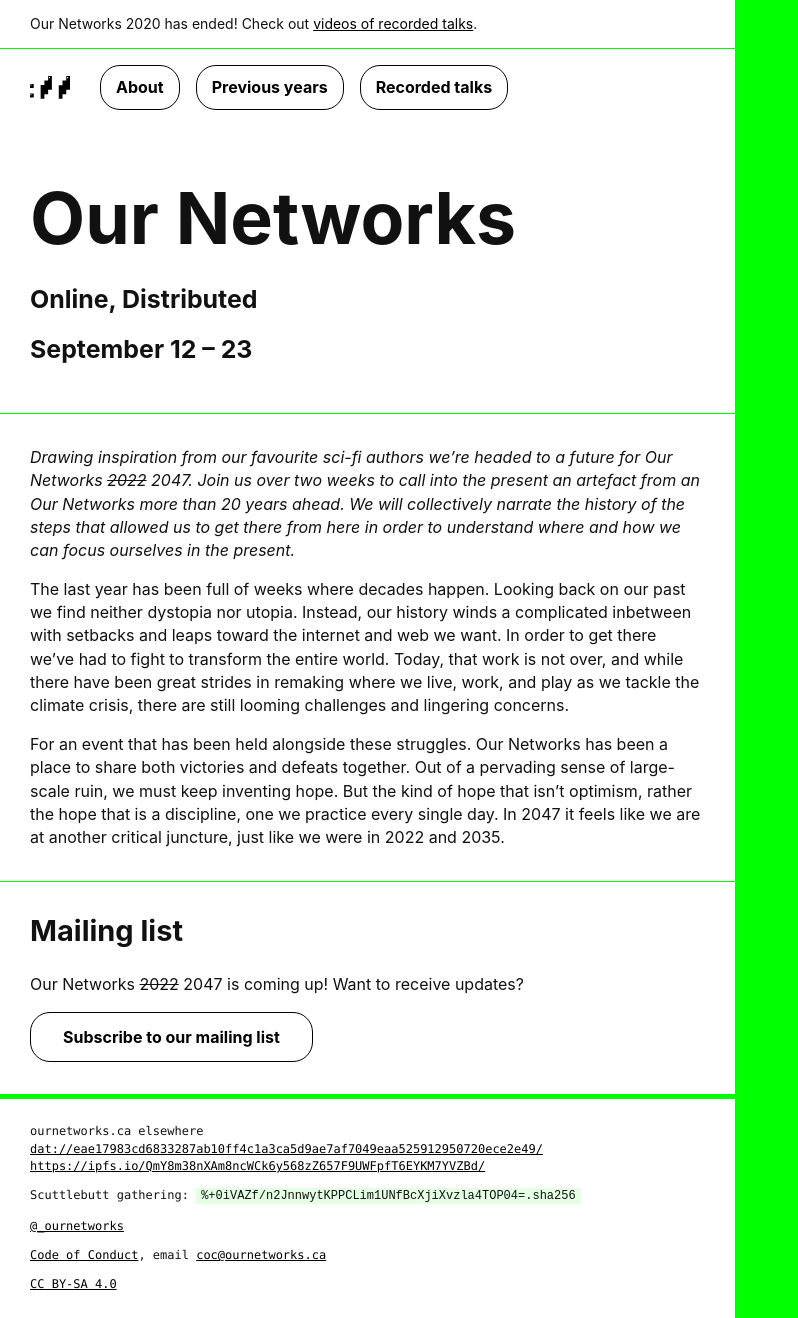
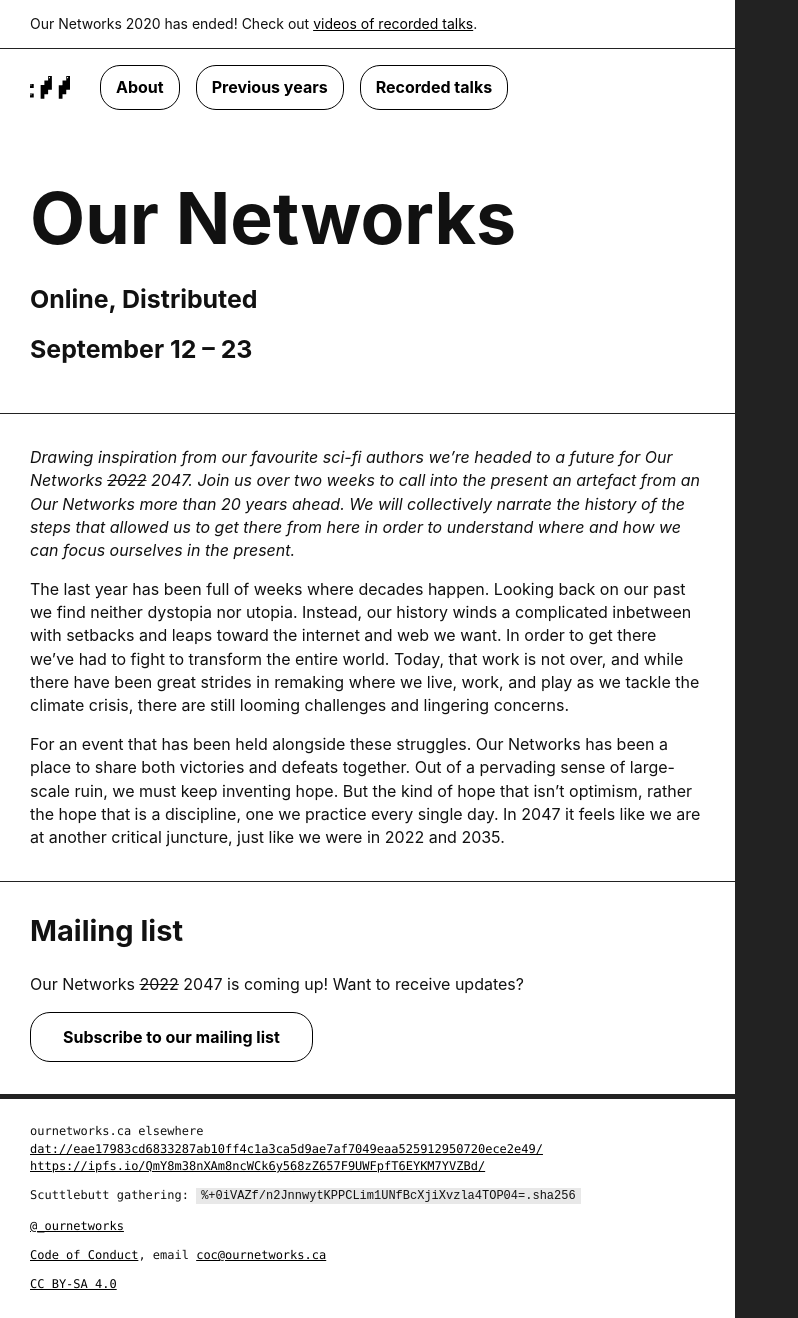
Before and after one commit to ournetworks/ournetworks.ca, a Jekyll site: the page built from index.md, in a window 1280 px wide and 1318 px high. Shown: the whole window, without its empty margins (0-798 px from the left). Built offline with Jekyll 4.4.1, drawn with Linux system fonts in a browser that asks for light colours.

Commit message:
reset color

```diff
--- a/_sass/_navigation.scss
+++ b/_sass/_navigation.scss
@@ -35,6 +35,7 @@
     &:hover,
     &.active {
       background: $accent-color;
+      color: $white;
 
       .nav-item-sub {
         display: block;
@@ -99,7 +100,7 @@ input[type="checkbox"].menu-btn {
 
   &:checked ~ .menu-icon {
     background: $accent-color;
-    color: $black;
+    color: $white;
   }
 
   &:checked ~ .menu-icon:after {
@@ -164,7 +165,7 @@ input[type="checkbox"].menu-btn {
   a:hover,
   a:focus,
   a.active, {
-    color: $black;
+    color: $white;
     background: $accent-color;
   }
 
--- a/_sass/_typography.scss
+++ b/_sass/_typography.scss
@@ -73,9 +73,6 @@ p {
   background: rgba($accent-color,.1);
 }
 
-.highlight-mod {
-  background: rgba($accent-color-mod,.2);
-}
 
 .lh-1 {
   line-height: 1em;
--- a/_sass/_variables.scss
+++ b/_sass/_variables.scss
@@ -20,8 +20,7 @@ $background-color: #fff;
 
 // Ground Green
 
-$accent-color: #00FF00;
-$accent-color-mod: #FFFF00;
+$accent-color: #222;
 
 .color-accent {
   color: $accent-color;
```
